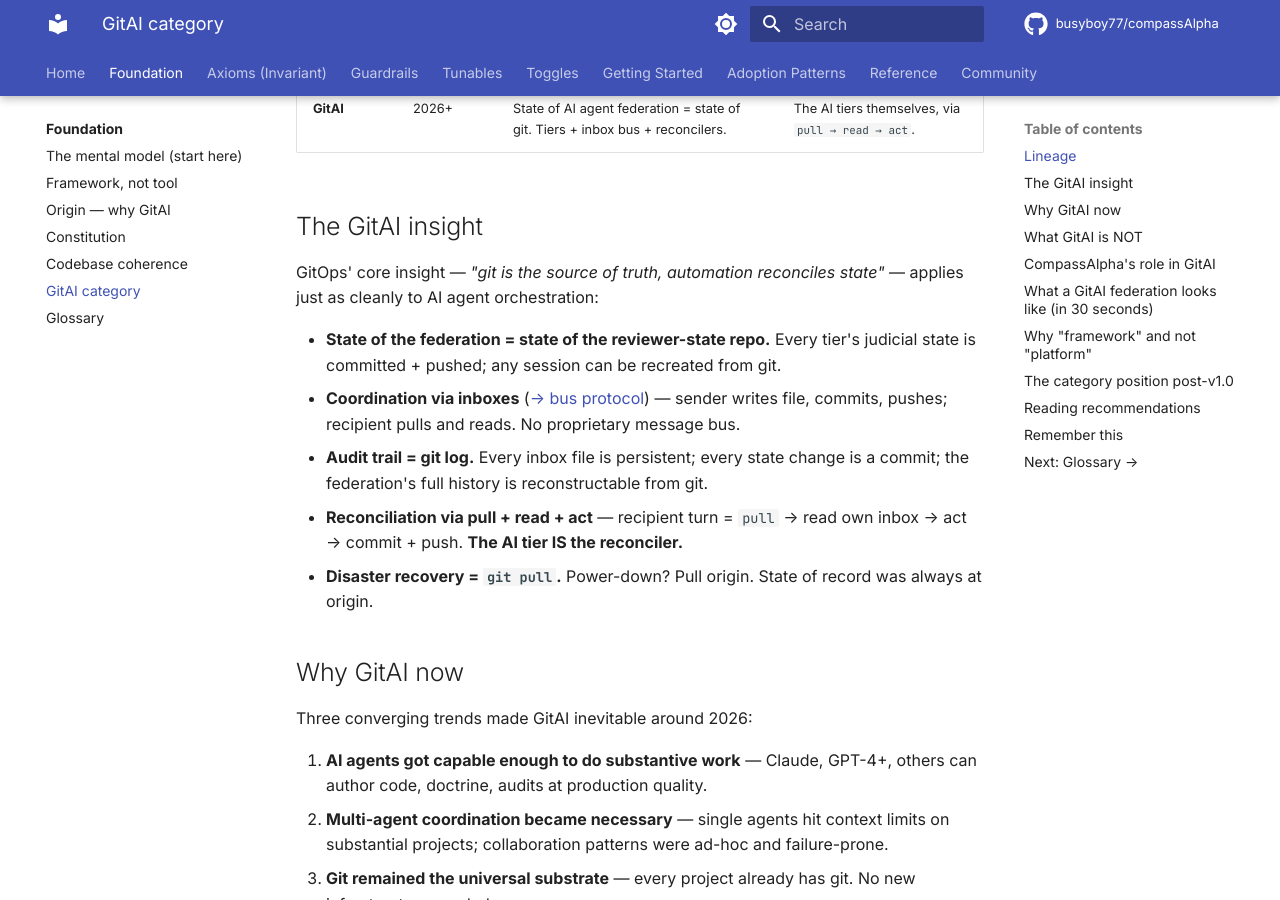
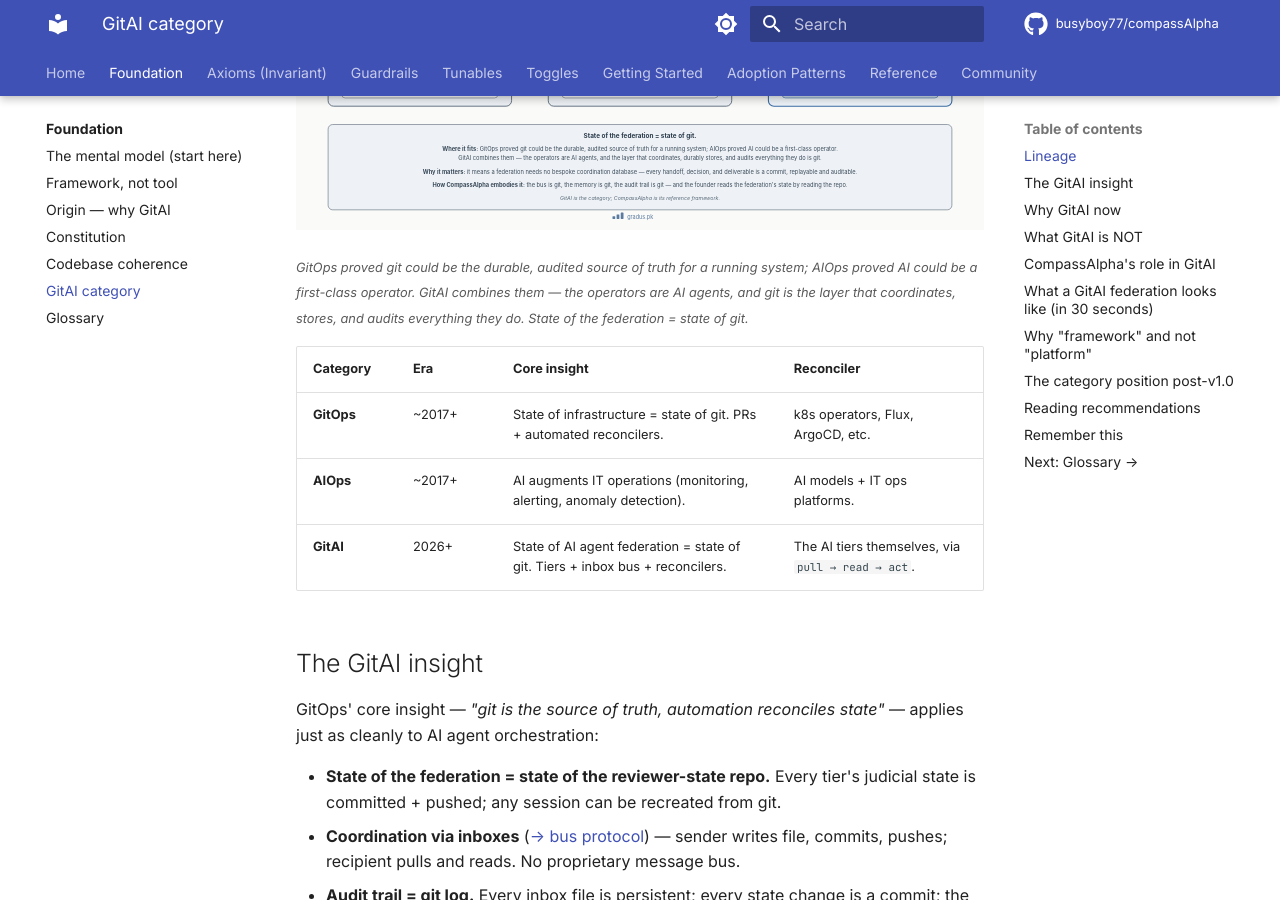
Before and after one commit to busyboy77/compassAlpha, an MkDocs documentation site: the page built from docs/00-foundation/gitai-category.md, in a window 1280 px wide and 900 px high, scrolled down 672 px. Built offline with MkDocs 1.6.1 and Material for MkDocs 9.7.7, drawn with Linux system fonts in a browser that asks for light colours; comment, search, counter and statistics services are not loaded.

Commit message:
Item 3 (Batch C): final four diagrams — item 3 complete
New how/why/where illustrations: the GitOps->AIOps->GitAI lineage;
single-live-writer (clobber vs fetch-before-push); the three enrichment
surfaces compounding intelligence<->cost; and the four-layer stack
(constitution \"how the layers compose\" ASCII converted to a graphic,
ASCII kept as the literal values). Embedded on gitai-category,
single-live-writer, invariants-toolings-agents, constitution.

Completes the portal-wide illustration pass (11 new SVGs) and the whole
UX punch-list. Intrinsic width/height for the lightbox; no meta-language.

Co-Authored-By: Claude Opus 4.8 (1M context) <noreply@anthropic.com>

```diff
--- a/docs/00-foundation/gitai-category.md
+++ b/docs/00-foundation/gitai-category.md
@@ -11,6 +11,10 @@ New here? This page names the *kind of thing* CompassAlpha is. Just as "GitOps"
 CompassAlpha is the reference framework for a new operational category: **GitAI** — using git (the version-control system most projects already use to track code) as the coordination, durability, and audit layer for multi-agent AI operations. In plain terms: many AI agents work together, and git is the shared notebook they all read from and write to.
 
 ## Lineage
+
+![GitOps (~2017) to AIOps (~2017) to GitAI (2026) — git as the source of truth for operations, then AI as an operator, combined into git as the coordination layer for multi-agent AI federations](../assets/gitai-lineage.svg)
+
+<small>*GitOps proved git could be the durable, audited source of truth for a running system; AIOps proved AI could be a first-class operator. GitAI combines them — the operators are AI agents, and git is the layer that coordinates, stores, and audits everything they do. State of the federation = state of git.*</small>
 
 | Category | Era | Core insight | Reconciler |
 |---|---|---|---|
```
Also changed, not shown: docs/00-foundation/constitution.md (+4 -0 lines), docs/02-guardrails/single-live-writer.md (+4 -0 lines), docs/03-tunables/invariants-toolings-agents.md (+4 -0 lines), docs/assets/enrichment-surfaces.svg (added), docs/assets/gitai-lineage.svg (added), docs/assets/layers-compose.svg (added), docs/assets/single-live-writer.svg (added).
